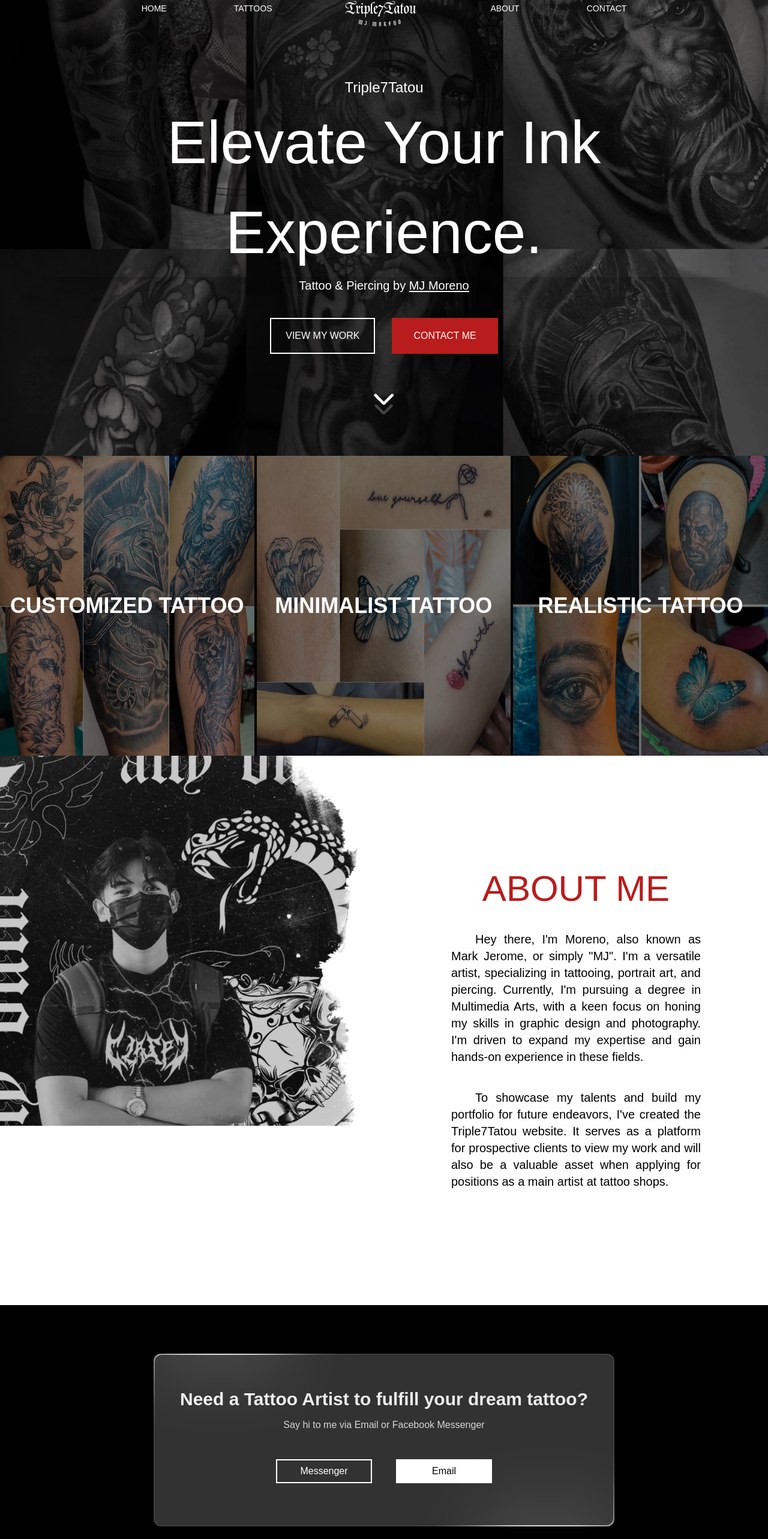
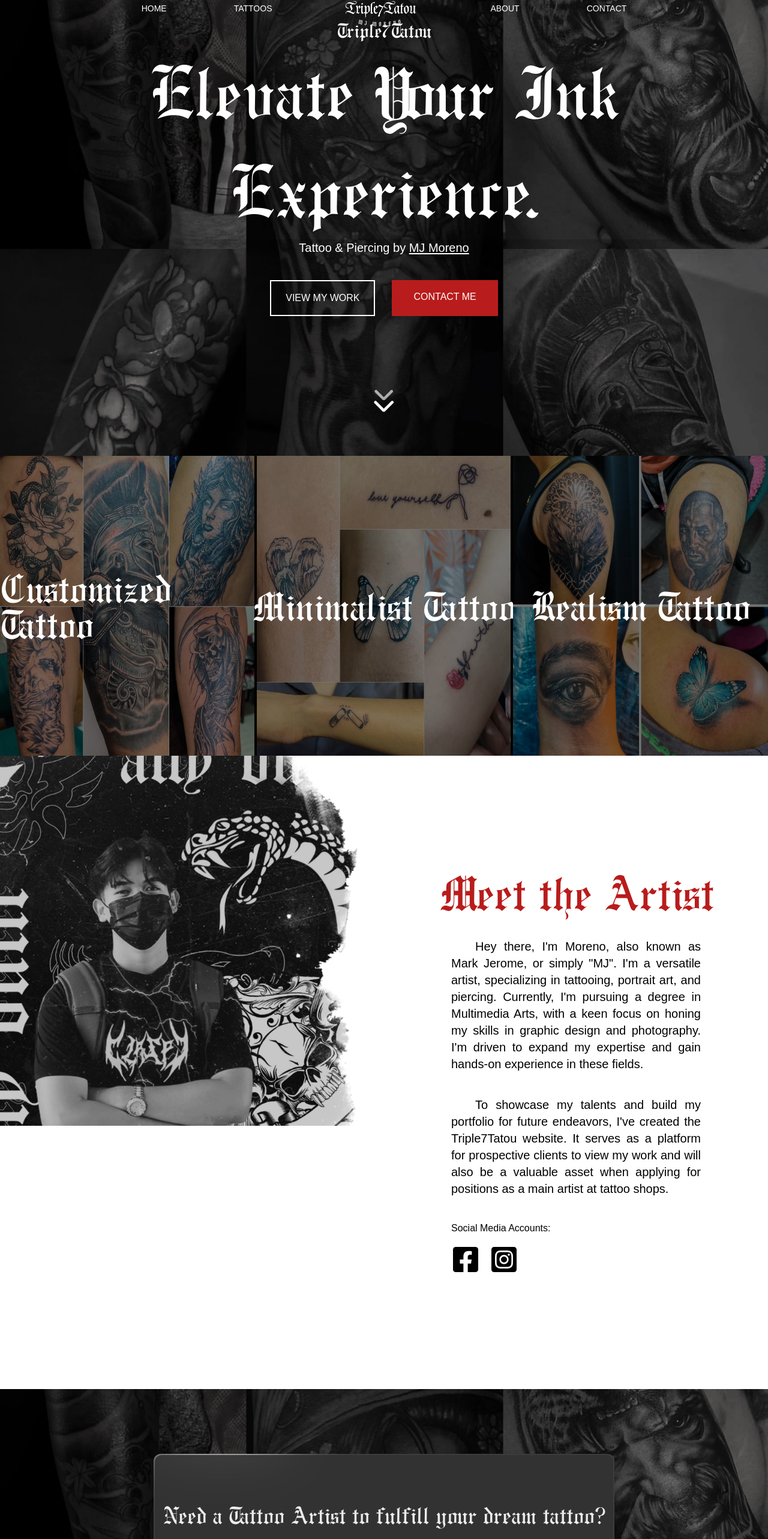
Before and after one commit to DevMatyuuu/triple7tatou, a React (Vite) app in the folder triple7tatou/: page / in a window 1280 px wide. Shown: the part 40-2606 px from the top of the page at 60% size. Built offline with nearby package versions, Linux system fonts and the light colour scheme.

Commit message:
Added tattoo gallery page and fixed mobile responsiveness

```diff
--- a/triple7tatou/src/components/About.jsx
+++ b/triple7tatou/src/components/About.jsx
@@ -1,19 +1,32 @@
 import React from 'react'
 import myPic from '../assets/image-aboutme.webp'
+import myPicMobile from '../assets/image-aboutmeMobile.webp'
+import { FaFacebookSquare } from "react-icons/fa";
+import { FaInstagramSquare } from "react-icons/fa";
 
 export default function About() {
   return (
-    <div id='about' className='flex items-start w-full'>
-      <div className='lg:w-[50%] w-full'>
+    <div id='about' className='flex lg:flex-row flex-col items-start w-full py-10 lg:py-0 bg-[#3d3c3d] lg:bg-white'>
+      <div className='w-[50%] hidden lg:block'>
         <img src={myPic} alt='image-about-me' className='w-full'/>
       </div>
-      <div className='flex flex-col gap-10 justify-center items-center w-[50%] py-48'>
-        <h2 className='text-6xl uppercase text-red-700'>About Me</h2>
-        <div className='flex flex-col gap-10'>
-          <p className='text-xl px-28 text-justify indent-10'>Hey there, I'm Moreno, also known as Mark Jerome, or simply "MJ". I'm a versatile artist, specializing in tattooing, portrait art, and piercing. Currently, I'm pursuing a degree in Multimedia Arts, with a keen focus on honing my skills in graphic design and photography. I'm driven to expand my expertise and gain hands-on experience in these fields.</p>
-          <p className='text-xl px-28 text-justify indent-10'>To showcase my talents and build my portfolio for future endeavors, I've created the Triple7Tatou website. It serves as a platform for prospective clients to view my work and will also be a valuable asset when applying for positions as a main artist at tattoo shops.</p>
+      <h2 className='text-5xl font-[Engraver] text-white lg:hidden text-center w-full pb-10 lg:pb-0'>Meet the Artist</h2>
+      <div className='w-full lg:hidden block'>
+        <img src={myPicMobile} alt='image-about-me' className='w-full'/>
+      </div>
+      <div className='flex flex-col gap-10 justify-center items-center lg:w-[50%] lg:py-48 py-10'>
+        <h2 className='lg:block hidden text-7xl font-[Engraver] text-red-700'>Meet the Artist</h2>
+        <div className='flex flex-col gap-10 lg:text-black text-white'>
+          <p className='lg:text-xl lg:px-28 px-8 text-justify indent-10'>Hey there, I'm Moreno, also known as Mark Jerome, or simply "MJ". I'm a versatile artist, specializing in tattooing, portrait art, and piercing. Currently, I'm pursuing a degree in Multimedia Arts, with a keen focus on honing my skills in graphic design and photography. I'm driven to expand my expertise and gain hands-on experience in these fields.</p>
+          <p className='lg:text-xl lg:px-28 px-8 text-justify indent-10'>To showcase my talents and build my portfolio for future endeavors, I've created the Triple7Tatou website. It serves as a platform for prospective clients to view my work and will also be a valuable asset when applying for positions as a main artist at tattoo shops.</p>
         </div>
-
+        <div className='flex flex-col px-8 lg:px-28 gap-4 w-full text-white lg:text-black'>
+          <span>Social Media Accounts:</span>
+          <div className='flex w-full gap-4'>
+            <FaFacebookSquare className='size-12 cursor-pointer hover:text-blue-800 duration-300'/>
+            <FaInstagramSquare className='size-12 cursor-pointer hover:text-pink-800 duration-300'/>
+          </div>
+        </div>
       </div>
     </div>
   )
--- a/triple7tatou/src/components/Categories.jsx
+++ b/triple7tatou/src/components/Categories.jsx
@@ -6,18 +6,18 @@ import category3 from '../assets/image-category3.webp'
 export default function Categories() {
   return (
     <div>
-      <div className='flex lg:flex-row flex-col items-center justify-between lg:h-[500px] w-full'>
+      <div className='flex lg:flex-row flex-col items-center justify-between lg:h-[500px] w-full font-[Engraver]'>
         <div className='flex justify-center items-center lg:border-r-4 lg:border-b-0 border-b-4 border-black w-full group overflow-hidden duration-500 cursor-pointer h-full'>
           <img src={category1} alt='category-1' className='h-full w-full group-hover:scale-110 duration-500 group-hover:brightness-75 brightness-50'/>
-          <span className='absolute text-white font-semibold text-4xl uppercase'>Customized Tattoo</span>
+          <span className='absolute text-white text-6xl'>Customized Tattoo</span>
         </div>
         <div className='flex justify-center items-center lg:border-r-4 lg:border-b-0 border-b-4 border-black w-full group overflow-hidden duration-500 cursor-pointer h-full'>
           <img src={category2} alt='category-2' className='h-full w-full group-hover:scale-110 duration-500 group-hover:brightness-75 brightness-50'/>
-          <span className='absolute text-white font-semibold text-4xl uppercase text-center'>Minimalist Tattoo</span>
+          <span className='absolute text-white text-6xl text-center'>Minimalist Tattoo</span>
         </div>
         <div className='flex justify-center items-center w-full group overflow-hidden duration-500 cursor-pointer h-full'>
           <img src={category3} alt='category-1' className='h-full w-full group-hover:scale-110 duration-500 group-hover:brightness-75 brightness-[45%]'/>
-          <span className='absolute text-white font-semibold text-4xl uppercase'>Realistic Tattoo</span>
+          <span className='absolute text-white text-6xl'>Realism Tattoo</span>
         </div>
       </div>
     </div>
--- a/triple7tatou/src/components/Contact.jsx
+++ b/triple7tatou/src/components/Contact.jsx
@@ -2,15 +2,15 @@ import React from 'react'
 
 export default function Contact() {
   return (
-    <div id='contact' className='flex justify-center items-center w-full h-[450px] bg-black'>
-      <div className='flex lg:flex-row flex-col relative drop-shadow-xl w-[60%] h-72 overflow-hidden rounded-xl bg-[#3d3c3d] group'>
+    <div id='contact' className='flex justify-center items-center w-full lg:h-[600px] h-[700px] bg-heroBG bg-fixed bg-cover lg:px-0 px-8'>
+      <div className='flex lg:flex-row flex-col relative drop-shadow-xl lg:w-[60%] w-full lg:h-96 h-[500px] overflow-hidden rounded-xl bg-[#3d3c3d] group'>
         <div className='flex flex-col'>
-          <span className='absolute flex lg:pt-14 text-3xl justify-center text-white z-[1] opacity-90 rounded-xl inset-0.5 bg-[#323132] font-bold'>Need a Tattoo Artist to fulfill your dream tattoo?</span>
-          <div class="absolute w-56 h-48 bg-white blur-[50px] left-0 group-hover:left-[1000px] duration-500 -top-1/2"></div>
-          <div class="absolute w-56 h-48 bg-white blur-[50px] right-0 group-hover:right-[1000px] duration-500 -bottom-1/2"></div>
-          <span className='absolute flex justify-center inset-0.5 lg:pt-[105px] text-white/80 z-[2]'>Say hi to me via Email or Facebook Messenger</span>
+          <span className='absolute flex lg:pt-20 text-4xl justify-center text-center pt-36 text-white z-[1] opacity-90 rounded-xl inset-0.5 px-8 lg:px-0 bg-[#323132] font-[Engraver]'>Need a Tattoo Artist to fulfill your dream tattoo?</span>
+          <div class="absolute lg:w-56 lg:h-48 h-60 w-60 bg-white blur-[50px] left-0 lg:group-hover:left-[1000px] duration-500 lg:-top-1/2 -top-60"></div>
+          <div class="absolute w-56 h-48 bg-white blur-[50px] right-0 lg:group-hover:right-[1000px] duration-500 lg:-bottom-1/2 -bottom-48"></div>
+          <span className='absolute flex justify-center inset-0.5 lg:pt-[140px] pt-60 text-white/80 z-[2]'>Say hi to me via Email or Facebook Messenger</span>
         </div>
-        <div className='flex mx-auto lg:mt-44 gap-10 z-40'>
+        <div className='flex mx-auto lg:mt-64 mt-80 gap-10 z-40'>
           <button className='h-10 w-40 border-white border-2 text-white hover:bg-white/30 duration-500'>Messenger</button>
           <button className='h-10 w-40 bg-white hover:bg-white/60 hover:text-white duration-300'>Email</button>
         </div>
--- a/triple7tatou/src/components/Footer.jsx
+++ b/triple7tatou/src/components/Footer.jsx
@@ -1,12 +1,31 @@
 import React from 'react'
+import logo from '../assets/T7T-logo.webp'
 
 export default function Footer() {
 
 const currentYear = new Date().getFullYear();
 
 return (
-    <div className="flex justify-center items-center w-full py-5 bg-[#3d3c3d]">
-      <hr className=" border-blue-gray-50" />
+    <div className="flex flex-col gap-10 justify-center items-center w-full pt-20 pb-10 bg-[#3d3c3d] text-white">
+      <div className='flex lg:flex-row flex-col items-center lg:items-start mx-auto w-[85%] gap-20 text-center'>
+        <div className='flex flex-col items-center gap-6 lg:w-[20%]'>
+          <span className='font-[Engraver] text-3xl'>Location</span>
+          <p className='text-base'>Samama St. Calzada, Taguig, Philippines</p>
+        </div>
+        <div className='flex flex-col items-center gap-4 lg:w-[20%]'>
+          <span className='font-[Engraver] text-3xl'>Hours</span>
+          <p className='text-base'>Open 24/7 Daily (Monday - Sunday)</p>
+        </div>
+        <img src={logo} alt='logo' className='hidden lg:block lg:w-36 lg:h-24'/>
+        <div className='lg:w-[20%]'>
+          <span className='font-[Engraver] text-3xl'>Contact</span>
+        </div>
+        <div className='lg:w-[20%]'>
+          <span className='font-[Engraver] text-3xl'>Socials</span>
+        </div>
+        <img src={logo} alt='logo' className='lg:hidden block h-28'/>
+      </div>
+      <hr className="h-0.5 bg-white" />
       <span className="text-center text-sm font-bold text-white/70">
         &copy; {currentYear} Copyright. All rights reserved
       </span>
--- a/triple7tatou/src/components/Hero.jsx
+++ b/triple7tatou/src/components/Hero.jsx
@@ -1,22 +1,24 @@
 import Lottie from 'lottie-react'
 import React from 'react'
 import scrollAnimation from '../assets/scroll-animation.json'
+import { Link } from 'react-router-dom'
+import { Link as Smooth } from 'react-scroll'
 
 export default function Hero() {
 
   return (
-    <div className='flex flex-col bg-heroBG bg-fixed bg-cover h-[100vh] text-white w-full px-8 lg:px-0'>
-      <div className='flex flex-col items-center lg:justify-center pt-56 lg:pt-0 h-full gap-10'>
+    <div className='flex flex-col bg-heroBG bg-fixed bg-cover h-auto lg:h-[100vh] text-white w-full px-8 lg:px-0 font-[Engraver]'>
+      <div className='flex flex-col items-center lg:justify-center py-40 lg:pt-0 h-full gap-10'>
         <div className='flex flex-col items-center lg:px-16'>
-          <h2 className='lg:text-2xl'>Triple7Tatou</h2>
-          <h1 className='text-[60px] lg:text-[100px] text-center shadow-2xl'>Elevate Your Ink Experience.</h1>
-          <h2 className='lg:text-xl lg:pt-0 pt-5'>Tattoo & Piercing by <span className='underline underline-offset-2 cursor-pointer hover:text-red-500 duration-300'>MJ Moreno</span></h2>
+          <h2 className='lg:text-3xl text-xl'>Triple7Tatou</h2>
+          <h1 className='text-[60px] lg:text-[110px] text-center shadow-2xl'>Elevate Your Ink Experience.</h1>
+          <h2 className='lg:text-xl lg:pt-0 pt-5 font-voces'>Tattoo & Piercing by <span className='underline underline-offset-2 cursor-pointer hover:text-red-500 duration-300'>MJ Moreno</span></h2>
         </div>
         <div className='flex lg:flex-row flex-col gap-7 w-full lg:w-auto lg:pt-0 pt-14'>
-          <button className='py-4 px-6 lg:text-base text-sm border-2 border-white hover:bg-white/20 duration-300 shadow-2xl'>VIEW MY WORK</button>
-          <button className='py-4 px-9 lg:text-base text-sm hover:bg-red-500 bg-red-700 duration-300 shadow-2xl'>CONTACT ME</button>
+          <Link to='/tattoos' className='py-4 px-6 lg:text-base text-sm border-2 text-center border-white hover:bg-white/20 duration-300 shadow-2xl font-voces'>VIEW MY WORK</Link>
+          <Smooth to={'contact'} smooth={true} className='cursor-pointer py-4 px-9 lg:text-base text-center text-sm hover:bg-red-500 bg-red-700 duration-300 shadow-2xl font-voces'>CONTACT ME</Smooth>
         </div>
-        <Lottie animationData={scrollAnimation} className='absolute bottom-12'/>
+        <Lottie animationData={scrollAnimation} className='hidden lg:block absolute bottom-12'/>
       </div>
     </div>
   )
--- a/triple7tatou/src/components/LoaderPage.jsx
+++ b/triple7tatou/src/components/LoaderPage.jsx
@@ -4,7 +4,7 @@ import logo from '../assets/T7T-logo.webp'
 
 export default function LoaderPage({loading}) {
   return (
-    <div className={`${loading ? 'top-0' : '-top-[1000px]' } duration-500 ease-in-out flex justify-center fixed bg-black  h-full w-full z-50`}>
+    <div className={`${loading ? 'top-0' : '-top-[2500px]' } duration-500 ease-in-out flex justify-center fixed bg-black  h-full w-full z-50`}>
       <div className='flex flex-col justify-center items-center gap-20'>
         <img src={logo} alt='logo' className='lg:h-[300px] h-40'/>
         <div className='flex items-center'>
--- a/triple7tatou/src/components/Navbar.jsx
+++ b/triple7tatou/src/components/Navbar.jsx
@@ -43,7 +43,7 @@ export default function Navbar() {
     initial={{ opacity: 1 }}
     animate={{ opacity: isNavbarVisible ? 1 : 0 }}
     transition={{ duration: 0.3 }}
-    className={`${window.scrollY >= 80 ? 'text-white bg-black/80 duration-500' : 'text-white bg-transparent'} ${!isNavbarVisible ? 'bg-transparent' : 'bg-black/80'} z-50 text-sm flex fixed py-4 lg:py-4 px-8 lg:px-0 w-full text-white`}>
+    className={`${window.scrollY >= 80 ? 'text-white bg-[#3d3c3d] duration-500' : 'text-white bg-transparent'} ${!isNavbarVisible ? 'bg-transparent' : 'bg-[#3d3c3d]'} z-50 text-sm flex fixed py-4 lg:py-4 px-8 lg:px-0 w-full text-white`}>
       <div className='flex lg:justify-center justify-between items-center w-full gap-28'>
         <div className='hidden lg:flex items-center gap-28 uppercase'>
           {navLinksLeft.map((link) => (
--- a/triple7tatou/src/index.css
+++ b/triple7tatou/src/index.css
@@ -1,6 +1,16 @@
 @tailwind base;
 @tailwind components;
 @tailwind utilities;
+
+@layer base {
+  @font-face {
+    font-family: 'Engraver';
+    font-style: normal;
+    font-weight: 400;
+    font-display: swap;
+    src: url(../src/assets/font/Engraver.woff2) format('woff2');
+  }
+}
 
 .loader {
   --path: #fff;
```
Also changed, not shown: triple7tatou/src/components/Gallery.jsx (added, +11 -0 lines), triple7tatou/src/pages/Tattoos.jsx (+22 -2 lines), triple7tatou/src/assets/font/Engraver.woff2 (added), triple7tatou/src/assets/image-aboutmeMobile.webp (added).
